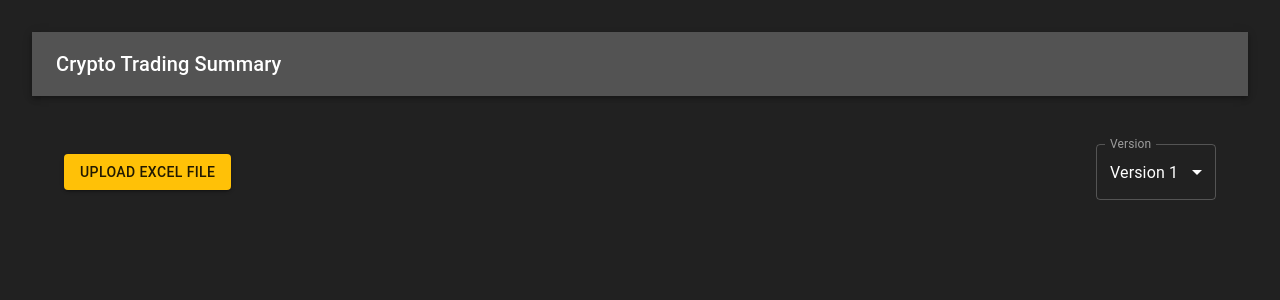
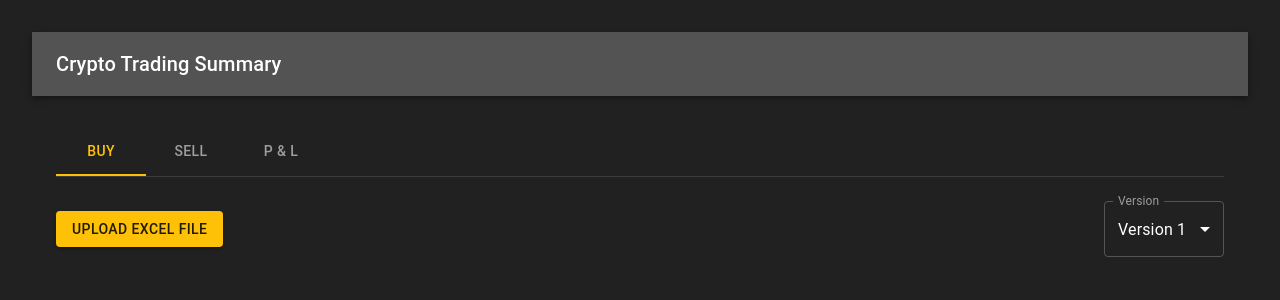
Before and after one commit to harisewak/Crypto-Reporter, a React (Vite) app: page / in a window 1280 px wide. Shown: the top 300 px of the page. Built offline with nearby package versions, Linux system fonts and the light colour scheme; some icons are missing.

Commit message:
adding tabs for Buy,Sell, P & L

```diff
--- a/src/App.tsx
+++ b/src/App.tsx
@@ -7,7 +7,10 @@ import {
   Container,
   Alert,
   CssBaseline,
-  SelectChangeEvent} from '@mui/material'
+  SelectChangeEvent,
+  Tabs,
+  Tab,
+  Box} from '@mui/material'
 import { lightTheme, darkTheme } from './theme'
 import { AssetSummary, AssetSummaryV7, AssetSummaryV4, AssetSummaryV1, AssetSummaryV5, AssetSummaryV6 } from './types'
 import { processTransactionsV1 } from './processors/v1'
@@ -21,12 +24,12 @@ import { FileUpload } from './components/common/FileUpload';
 import { BuildInfo } from './components/common/BuildInfo';
 import { Summary } from './components/summary/Summary';
 import { SummaryV1 } from './components/summary/SummaryV1';
-import { SummaryV2 } from './components/summary/SummaryV2';
 import { SummaryV4 } from './components/summary/SummaryV4';
 import { SummaryV5 } from './components/summary/SummaryV5';
 import { SummaryV6 } from './components/summary/SummaryV6';
 import { SummaryV7 } from './components/summary/SummaryV7';
 import { RawTransactionData } from './components/tables/RawTransactionData';
+import { Typography } from '@mui/material';
 
 function App() {
   const [data, setData] = useState<any[][]>([])
@@ -55,6 +58,8 @@ function App() {
   // State for pagination
   const [page, setPage] = useState(0);
   const [rowsPerPage, setRowsPerPage] = useState(100);
+
+  const [activeTab, setActiveTab] = useState(0);
 
   // Effect to save themeMode to localStorage whenever it changes
   useEffect(() => {
@@ -260,71 +265,61 @@ function App() {
     setPage(0); // Reset page when rows per page changes
   };
 
+  const handleTabChange = (_event: React.SyntheticEvent, newValue: number) => {
+    setActiveTab(newValue);
+  };
+
   return (
     <ThemeProvider theme={theme}>
       <CssBaseline />
       <Header themeMode={themeMode} toggleTheme={toggleTheme} />
-      <Container maxWidth="lg" sx={{ py: 2 }}>
+      <Container maxWidth="xl">
+        <Box sx={{ borderBottom: 1, borderColor: 'divider', mb: 3 }}>
+          <Tabs value={activeTab} onChange={handleTabChange} aria-label="trading tabs">
+            <Tab label="Buy" />
+            <Tab label="Sell" />
+            <Tab label="P & L" />
+          </Tabs>
+        </Box>
+
+        {activeTab === 0 && (
+          <>
             <FileUpload
               version={version}
               handleVersionChange={handleVersionChange}
               handleFileUpload={handleFileUpload}
             />
-
-        {error && (
-          <Alert severity="error" sx={{ mb: 4 }}>
-            {error}
-          </Alert>
-        )}
-
-        {/* Debug info */}
-        {(() => { console.log('Rendering with version:', version, 'summary length:', summary.size); return null; })()}
-
-        {/* Summary Table (V3) */}
-        <Summary
+            {error && <Alert severity="error" sx={{ mt: 2 }}>{error}</Alert>}
+            <BuildInfo />
+            {data.length > 0 && (
+              <>
+                {version === 'v1' && <SummaryV1 version={version} summary={summaryV1} />}
+                {version === 'v3' && <Summary
                   version={version}
                   summary={summary}
                   dateSortDirection={dateSortDirection}
                   toggleDateSort={toggleDateSort}
-        />
-
-        {/* Summary Table (V4 - Client) */}
-        <SummaryV4
+                />}
+                {version === 'v4' && <SummaryV4
                   version={version}
                   summary={summaryV4}
                   dateSortDirection={dateSortDirection}
                   toggleDateSort={toggleDateSort}
-        />
-
-        {/* Summary Table (V5 - Client Duplicate) */}
-        <SummaryV5
+                />}
+                {version === 'v5' && <SummaryV5
                   version={version}
                   summary={summaryV5}
                   dateSortDirection={dateSortDirection}
                   toggleDateSort={toggleDateSort}
-        />
-
-        {/* Summary Table (V6 - Client Duplicate) */}
-        <SummaryV6
+                />}
+                {version === 'v6' && <SummaryV6
                   version={version}
                   summary={summaryV6}
                   dateSortDirection={dateSortDirection}
                   toggleDateSort={toggleDateSort}
-        />
-
-        {/* Summary Table (V2 - Original) */}
-        <SummaryV2
-          version={version}
-          summary={summary}
-        />
-
-        {/* Summary Table (V1) */}
-        <SummaryV1
-          version={version}
-          summary={summaryV1}
-        />
-
-        {/* Summary Table (V7) */}
+                />}
+                {version === 'v7' && (
+                  <>
                     <SummaryV7
                       version={version}
                       summary={summaryV7}
@@ -332,7 +327,8 @@ function App() {
                       dateSortDirection={dateSortDirection}
                       toggleDateSort={toggleDateSort}
                     />
-
+                  </>
+                )}
                 <RawTransactionData
                   data={data}
                   headers={headers}
@@ -341,8 +337,29 @@ function App() {
                   onPageChange={handleChangePage}
                   onRowsPerPageChange={handleChangeRowsPerPage}
                 />
+              </>
+            )}
+          </>
+        )}
+
+        {activeTab === 1 && (
+          <Box sx={{ p: 3, textAlign: 'center' }}>
+            <Typography variant="h6">Sell Transactions</Typography>
+            <Typography variant="body1" color="text.secondary">
+              Coming soon: View and analyze your sell transactions
+            </Typography>
+          </Box>
+        )}
+
+        {activeTab === 2 && (
+          <Box sx={{ p: 3, textAlign: 'center' }}>
+            <Typography variant="h6">Profit & Loss Analysis</Typography>
+            <Typography variant="body1" color="text.secondary">
+              Coming soon: View your trading performance and P&L metrics
+            </Typography>
+          </Box>
+        )}
       </Container>
-      <BuildInfo />
     </ThemeProvider>
   )
 }
```
Lines whose indentation alone changed are shown as unchanged.
